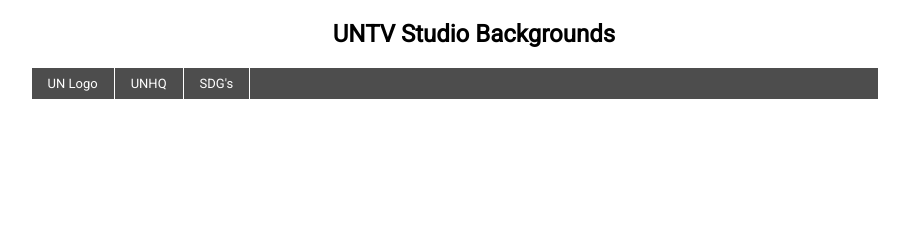
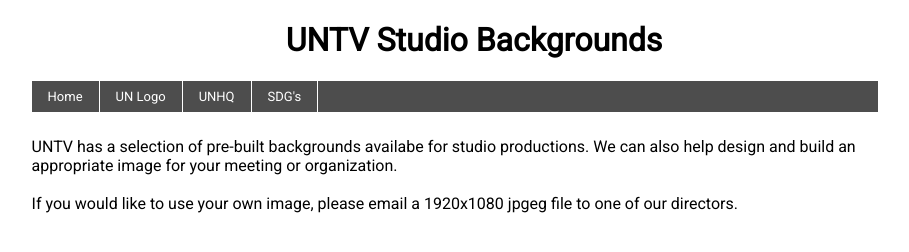
Before and after one commit to salinetti81/untvbackgrounds, a plain HTML site: page index.html in a window 1280 px wide. Shown: the whole page, without its empty margins (166-1075 px from the left). Drawn offline with Linux system fonts and the light colour scheme.

Commit message:
Adding link to home page in nav menu and text on home page

```diff
--- a/css/style.css
+++ b/css/style.css
@@ -45,6 +45,10 @@ li a {
 li a:hover {
   background-color: rgb(242, 242, 242);
   color: black;
+}
+
+.about p {
+  margin: 2% 15%;
 }
 
 .row {
--- a/index.html
+++ b/index.html
@@ -9,128 +9,17 @@
 <body>
 
 
- <h2 style="text-align:center">UNTV Studio Backgrounds</h2>
+ <h1 style="text-align:center">UNTV Studio Backgrounds</h1>
  <ul>
+  <li><a href="index.html">Home</a></li>
  	<li><a href="pages/unlogo.html">UN Logo</a></li>
  	<li><a href="pages/unhq.html">UNHQ</a></li>
  	<li><a href="pages/sdg.html">SDG's</a></li>
  </ul>
 
-<!-- <div class="row">
-  <div class="column">
-    <img src="img/1037.PNG" style="width:100%" onclick="openModal();currentSlide(1)" class="hover-shadow cursor">
-  </div>
-  <div class="column">
-    <img src="img/105.PNG" style="width:100%" onclick="openModal();currentSlide(2)" class="hover-shadow cursor">
-  </div>
-  <div class="column">
-    <img src="img/108.PNG" style="width:100%" onclick="openModal();currentSlide(3)" class="hover-shadow cursor">
-  </div>
-  <div class="column">
-    <img src="img/116.PNG" style="width:100%" onclick="openModal();currentSlide(4)" class="hover-shadow cursor">
-  </div>
-  <div class="column">
-    <img src="img/117.PNG" style="width:100%" onclick="openModal();currentSlide(5)" class="hover-shadow cursor">
-  </div>
-  <div class="column">
-    <img src="img/131.PNG" style="width:100%" onclick="openModal();currentSlide(6)" class="hover-shadow cursor">
-  </div>
-  <div class="column">
-    <img src="img/141.PNG" style="width:100%" onclick="openModal();currentSlide(7)" class="hover-shadow cursor">
-  </div>
-  <div class="column">
-    <img src="img/148.PNG" style="width:100%" onclick="openModal();currentSlide(8)" class="hover-shadow cursor">
-  </div>
-    <div class="column">
-    <img src="img/16.PNG" style="width:100%" onclick="openModal();currentSlide(9)" class="hover-shadow cursor">
-  </div>
-</div>
+ <div class="about">
+   <p>UNTV has a selection of pre-built backgrounds availabe for studio productions. We can also help design and build an appropriate image for your meeting or organization. <br><br>If you would like to use your own image, please email a 1920x1080 jpgeg file to one of our directors.   </p>
+ </div>
 
-<div id="myModal" class="modal">
-  <span class="close cursor" onclick="closeModal()">&times;</span>
-  <div class="modal-content">
-
-    <div class="mySlides">
-      <div class="numbertext">id# 1037</div>
-      <img src="img/1037.PNG" style="width:100%">
-    </div>
-
-    <div class="mySlides">
-      <div class="numbertext">id# 105</div>
-      <img src="img/105.PNG" style="width:100%">
-    </div>
-
-    <div class="mySlides">
-      <div class="numbertext">id# 108</div>
-      <img src="img/108.PNG" style="width:100%">
-    </div>
-
-    <div class="mySlides">
-      <div class="numbertext">id# 116</div>
-      <img src="img/116.PNG" style="width:100%">
-    </div>
-
-    <div class="mySlides">
-      <div class="numbertext">id# 117</div>
-      <img src="img/117.PNG" style="width:100%">
-    </div>
-
-    <div class="mySlides">
-      <div class="numbertext">id# 131</div>
-      <img src="img/131.PNG" style="width:100%">
-    </div>
-
-    <div class="mySlides">
-      <div class="numbertext">id# 141</div>
-      <img src="img/141.PNG" style="width:100%">
-    </div>
-
-    <div class="mySlides">
-      <div class="numbertext">id# 148</div>
-      <img src="img/148.PNG" style="width:100%">
-    </div>
-
-    <div class="mySlides">
-      <div class="numbertext">id# 16</div>
-      <img src="img/16.PNG" style="width:100%">
-    </div>
-
-    <a class="prev" onclick="plusSlides(-1)">&#10094;</a>
-    <a class="next" onclick="plusSlides(1)">&#10095;</a>
-
-    <div class="caption-container">
-      <p id="caption"></p>
-    </div>
-
-    <div class="column">
-      <img class="demo cursor" src="img/1037.PNG" style="width:100%" onclick="currentSlide(1)" alt="id# 1037">
-    </div>
-    <div class="column">
-      <img class="demo cursor" src="img/105.PNG" style="width:100%" onclick="currentSlide(2)" alt="id# 105">
-    </div>
-    <div class="column">
-      <img class="demo cursor" src="img/108.PNG" style="width:100%" onclick="currentSlide(3)" alt="id# 108">
-    </div>
-    <div class="column">
-      <img class="demo cursor" src="img/116.PNG" style="width:100%" onclick="currentSlide(4)" alt="id# 116">
-    </div>
-    <div class="column">
-      <img class="demo cursor" src="img/117.PNG" style="width:100%" onclick="currentSlide(5)" alt="id# 117">
-    </div>
-    <div class="column">
-      <img class="demo cursor" src="img/131.PNG" style="width:100%" onclick="currentSlide(6)" alt="id# 108">
-    </div>
-    <div class="column">
-      <img class="demo cursor" src="img/141.PNG" style="width:100%" onclick="currentSlide(7)" alt="id# 116">
-    </div>
-    <div class="column">
-      <img class="demo cursor" src="img/148.PNG" style="width:100%" onclick="currentSlide(8)" alt="id# 117">
-    </div>
-    <div class="column">
-      <img class="demo cursor" src="img/16.PNG" style="width:100%" onclick="currentSlide(9)" alt="id# 16">
-    </div>
-  </div>
-</div>
-</div> -->
 </body>
 </html>
```
Also changed, not shown: pages/sdg.html (+2 -1 lines), pages/unhq.html (+2 -1 lines), pages/unlogo.html (+2 -1 lines).
